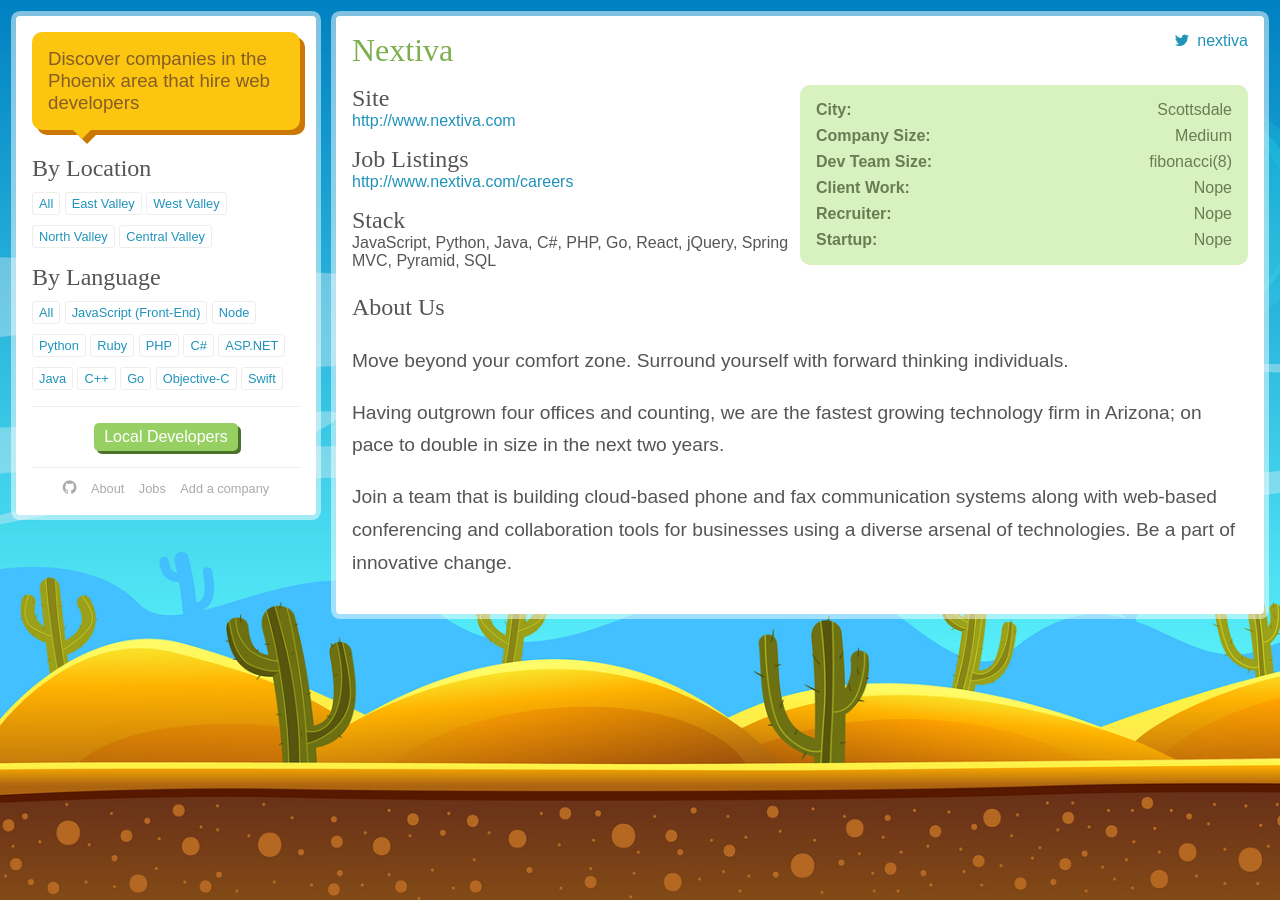
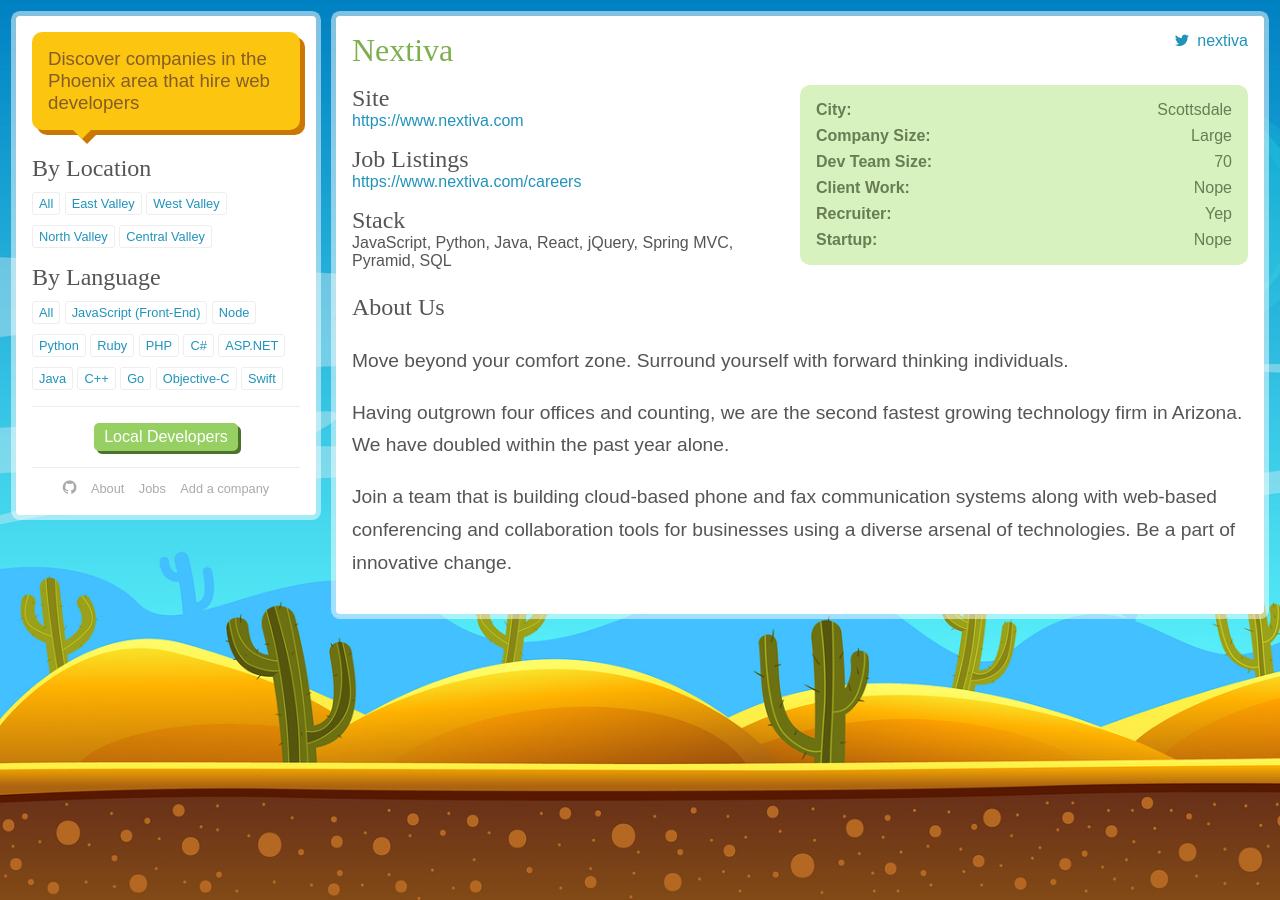
Before and after one commit to bradwestfall/webdevphoenix, a Jekyll site: the page built from companies/nextiva.md, in a window 1280 px wide. Built offline with Jekyll 4.4.1, drawn with Linux system fonts in a browser that asks for light colours; nearby versions of some CDN libraries; some web fonts are replaced.

Commit message:
Update Nextiva profile
Update the company profile for Nextiva to reflect the changes to the development team within the past year or so

```diff
--- a/companies/nextiva.md
+++ b/companies/nextiva.md
@@ -2,24 +2,24 @@
 layout: company_profile
 company_name: Nextiva
 overview: Simplifying Business Communication
-company_size: Medium
-dev_team_size: fibonacci(8)
-stack: [JavaScript, Python, Java, C#, PHP, Go, React, jQuery, Spring MVC, Pyramid, SQL]
-region: [South East]
+company_size: Large
+dev_team_size: 70
+stack: [JavaScript, Python, Java, React, jQuery, Spring MVC, Pyramid, SQL]
+region: [East]
 city: [Scottsdale]
 lat: 33.5100504
 lng: -111.8911213
 client_work: false
-recruiter: false
+recruiter: true
 startup: false
-website: http://www.nextiva.com
-job_listings: http://www.nextiva.com/careers
+website: https://www.nextiva.com
+job_listings: https://www.nextiva.com/careers
 twitter: nextiva
 fa: fa-cloud
 ---
 
 Move beyond your comfort zone.  Surround yourself with forward thinking individuals.
 
-Having outgrown four offices and counting, we are the fastest growing technology firm in Arizona; on pace to double in size in the next two years.
+Having outgrown four offices and counting, we are the second fastest growing technology firm in Arizona. We have doubled within the past year alone.
 
 Join a team that is building cloud-based phone and fax communication systems along with web-based conferencing and collaboration tools for businesses using a diverse arsenal of technologies.  Be a part of innovative change.
```
